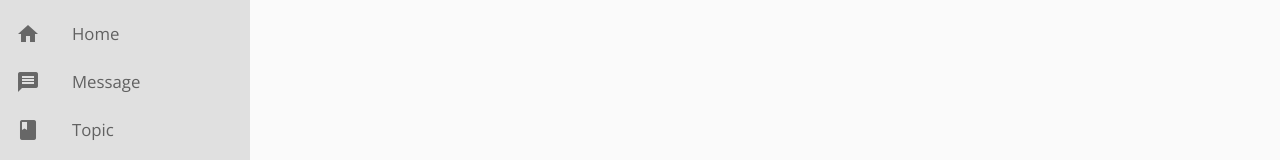
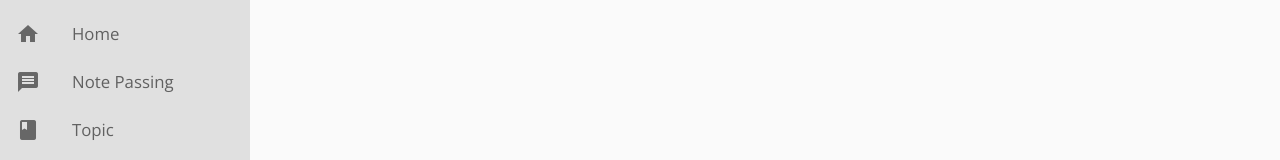
Before and after one commit to shadow3x3x3/mun-frontend, a Vue app: page / in a window 1280 px wide. Shown: the part 500-660 px from the top of the page. Built offline with nearby package versions, Linux system fonts and the light colour scheme.

Commit message:
[Layout] Fix active sidebar link color and text

```diff
--- a/src/components/Sidebar.vue
+++ b/src/components/Sidebar.vue
@@ -38,7 +38,7 @@
         v-for="item in items"
         :key="item.title"
         :to="{ name: item.link }"
-        active-class="white"
+        active-class="grey lighten-5"
       >
         <v-list-tile-action>
           <v-icon v-html="item.icon"></v-icon>
@@ -70,7 +70,7 @@ export default {
         { title: 'Dashboard', link: 'dashboard', icon: 'dashboard' },
         { title: 'Main', link: 'main', icon: 'pets' },
         { title: 'Home', link: 'home', icon: 'home' },
-        { title: 'Message', link: 'message', icon: 'message' },
+        { title: 'Note Passing', link: 'message', icon: 'message' }, // TODO: Should uniform naming
         { title: 'Topic', link: 'topic', icon: 'book' },
       ],
       right: null,
```
